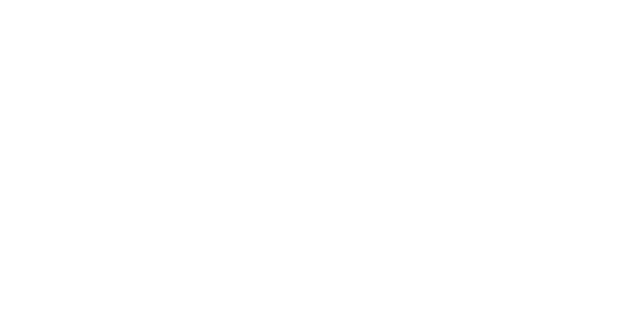
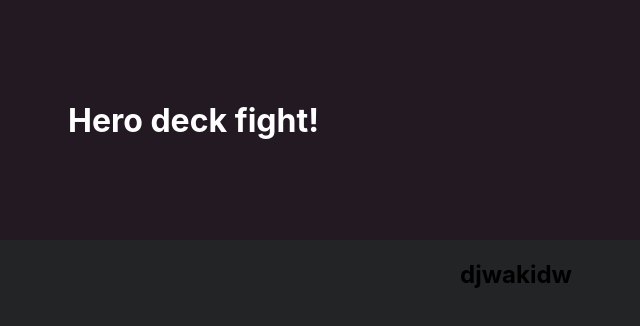
Before and after one commit to brenooliveiranascimento/desafio-front, a React (Create React App) app in the folder frontend/: page / in a window 1280 px wide. Shown: the top 326 px of the page, without its empty margins (124-764 px from the left). Built offline with nearby package versions, Linux system fonts and the light colour scheme.

Commit message:
create home and header style files

```diff
--- /dev/null
+++ b/frontend/src/Components/Header/Header.tsx
@@ -0,0 +1,14 @@
+import React from 'react';
+import './header.css';
+
+function Header() {
+  return (
+    <header className="header_container">
+      <section className="header_center">
+        <h1>Hero deck fight!</h1>
+      </section>
+    </header>
+  );
+}
+
+export default Header;
--- /dev/null
+++ b/frontend/src/Components/Header/header.css
@@ -0,0 +1,20 @@
+.header_container {
+  display: flex;
+  width: 100%;
+  height: 15rem;
+  background-color: rgb(34, 25, 34);
+  color: white;
+  align-items: center;
+  justify-content: center;
+}
+
+.header_center {
+  width: 70%;
+  display: flex;
+  align-items: center;
+  justify-content: flex-start;
+}
+
+.header_center h1 {
+  font-size: 2rem;
+}
--- a/frontend/src/Pages/Home/Home.tsx
+++ b/frontend/src/Pages/Home/Home.tsx
@@ -1,10 +1,13 @@
 import React from 'react';
+import Header from '../../Components/Header/Header';
+import './home.css';
 
 function Home() {
   return (
-    <main>
-      <h1>dwaiopdjwaiodj</h1>
-    </main>
+    <section className="home_cintainer">
+      <Header />
+      <h1>djwakidw</h1>
+    </section>
   );
 }
 
--- /dev/null
+++ b/frontend/src/Pages/Home/home.css
@@ -0,0 +1,8 @@
+.home_cintainer {
+  display: flex;
+  align-items: center;
+  flex-direction: column;
+  width: 100%;
+  height: 100vh;
+  background-color: #232426;
+}
--- a/frontend/src/Pages/Home/home.ts
+++ /dev/null
@@ -1 +0,0 @@
-import styled from 'styled-components';
```
Also changed, not shown: frontend/src/generalComponents/generalComponents.ts (deleted, +0 -10 lines).
